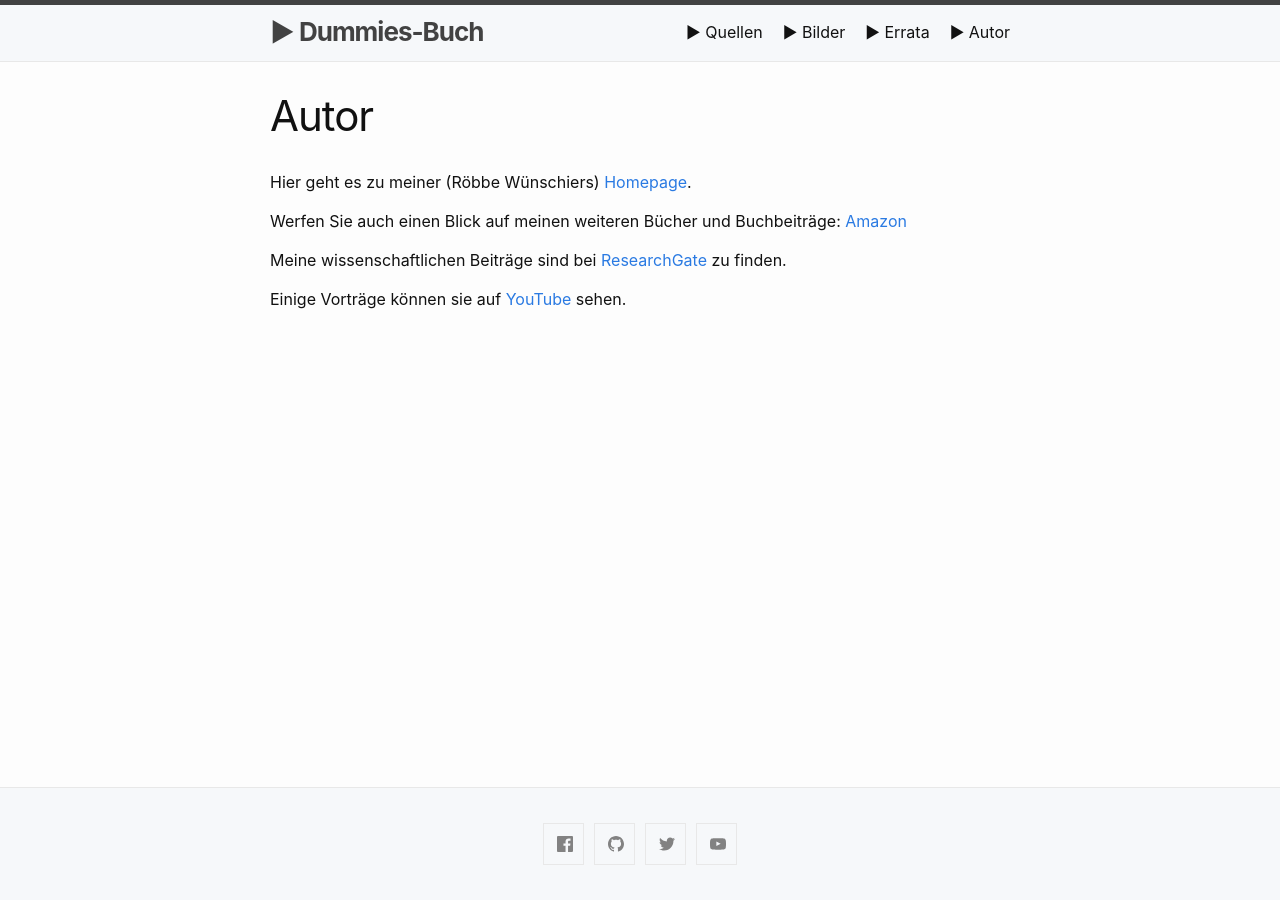
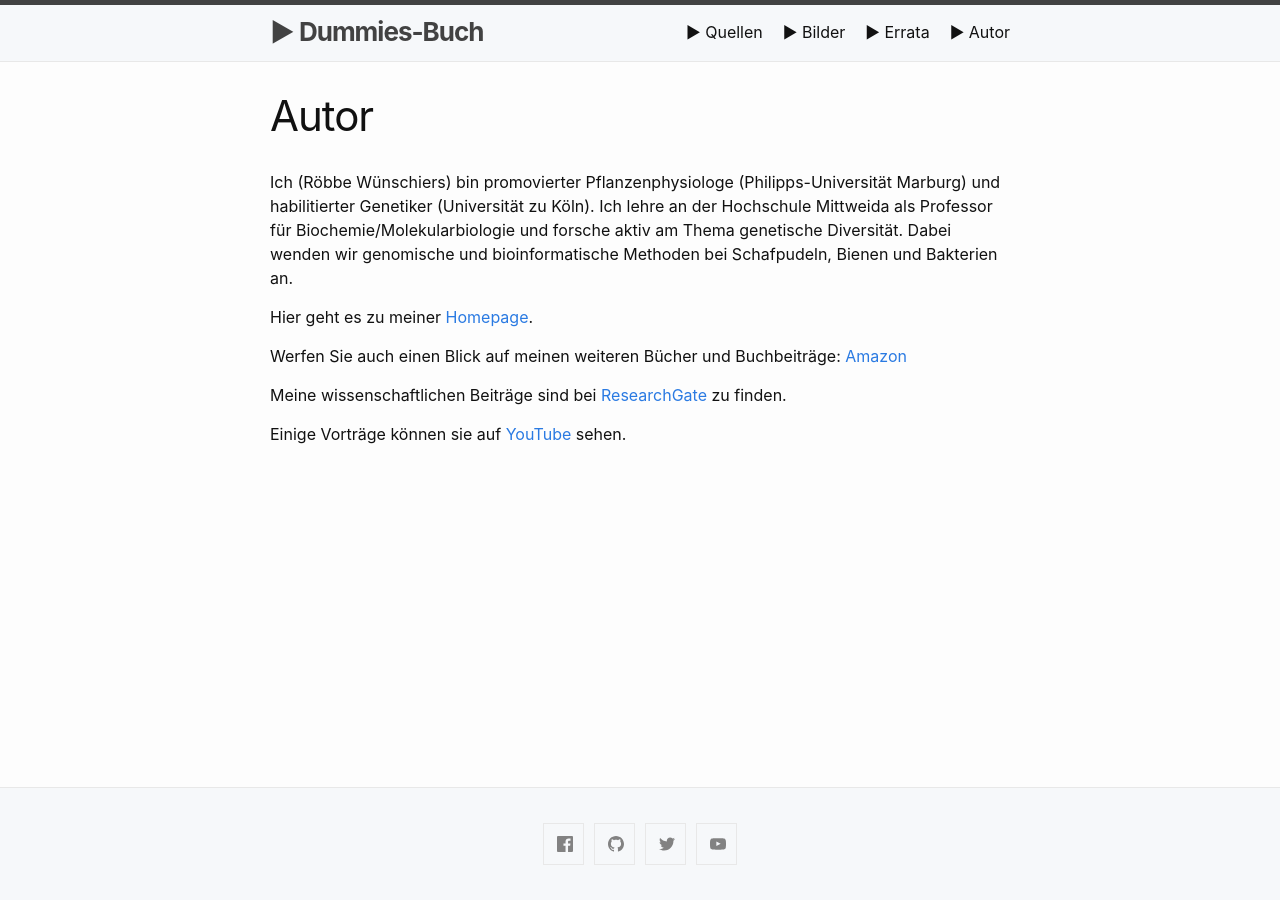
Before and after one commit to awkologist/dummie, a Jekyll site: the page built from autor.md, in a window 1280 px wide. Built offline with Jekyll 4.4.1, drawn with Linux system fonts in a browser that asks for light colours; Markdown is read by kramdown in place of the engine named in the settings.

Commit message:
Update autor.md

```diff
--- a/autor.md
+++ b/autor.md
@@ -4,7 +4,9 @@ title: Autor
 permalink: /autor/
 ---
 
-Hier geht es zu meiner (Röbbe Wünschiers) [Homepage](https://www.staff.hs-mittweida.de/~wuenschi).
+Ich (Röbbe Wünschiers) bin promovierter Pflanzenphysiologe (Philipps-Universität Marburg) und habilitierter Genetiker (Universität zu Köln). Ich lehre an der Hochschule Mittweida als Professor für Biochemie/Molekularbiologie und forsche aktiv am Thema genetische Diversität. Dabei wenden wir genomische und bioinformatische Methoden bei Schafpudeln, Bienen und Bakterien an.
+
+Hier geht es zu meiner [Homepage](https://www.staff.hs-mittweida.de/~wuenschi).
 
 Werfen Sie auch einen Blick auf meinen weiteren Bücher und Buchbeiträge: [Amazon](https://www.amazon.de/R%25C3%25B6bbe-W%25C3%25BCnschiers/e/B001K6M8OY%3Fref=dbs_a_mng_rwt_scns_share)
 
```
